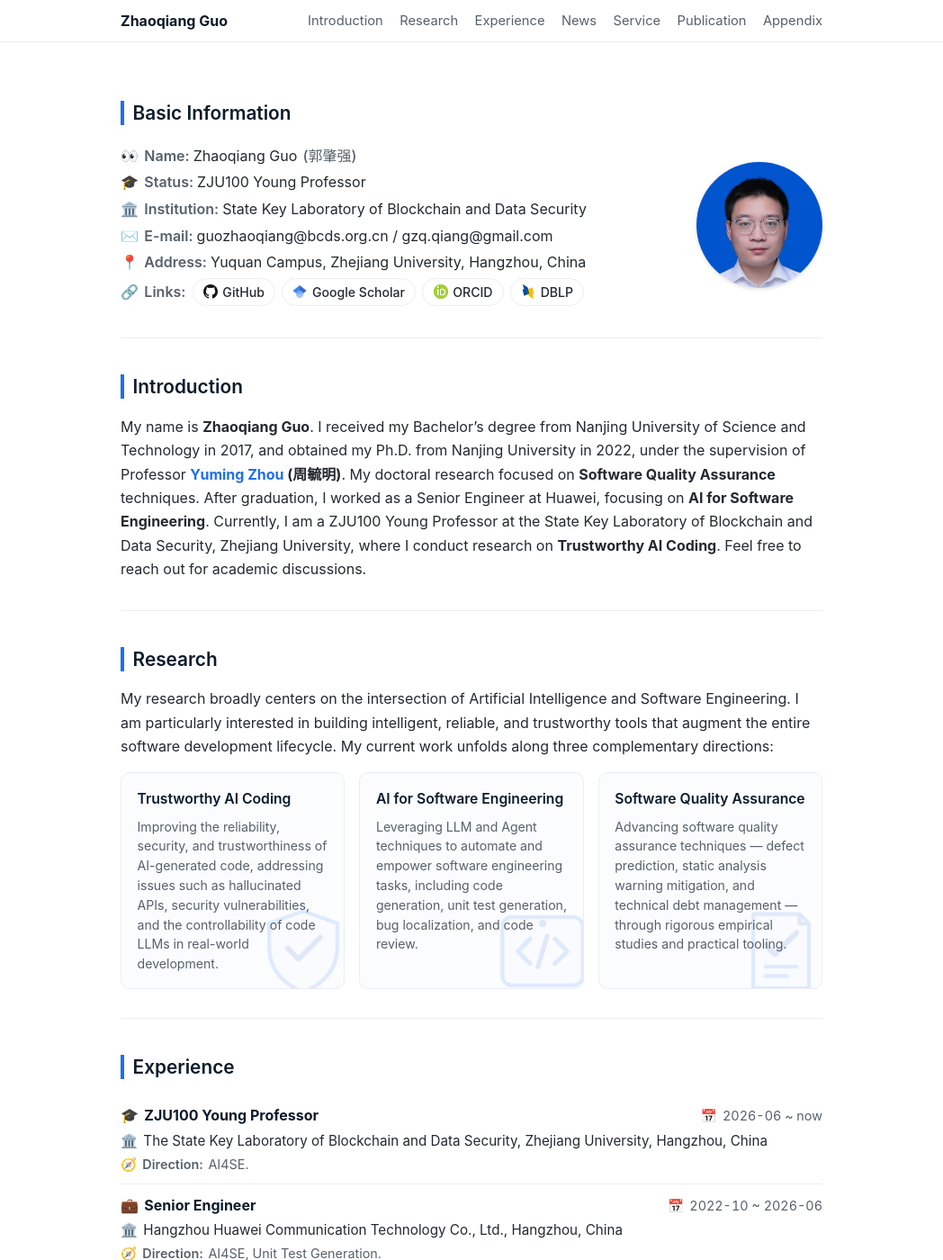
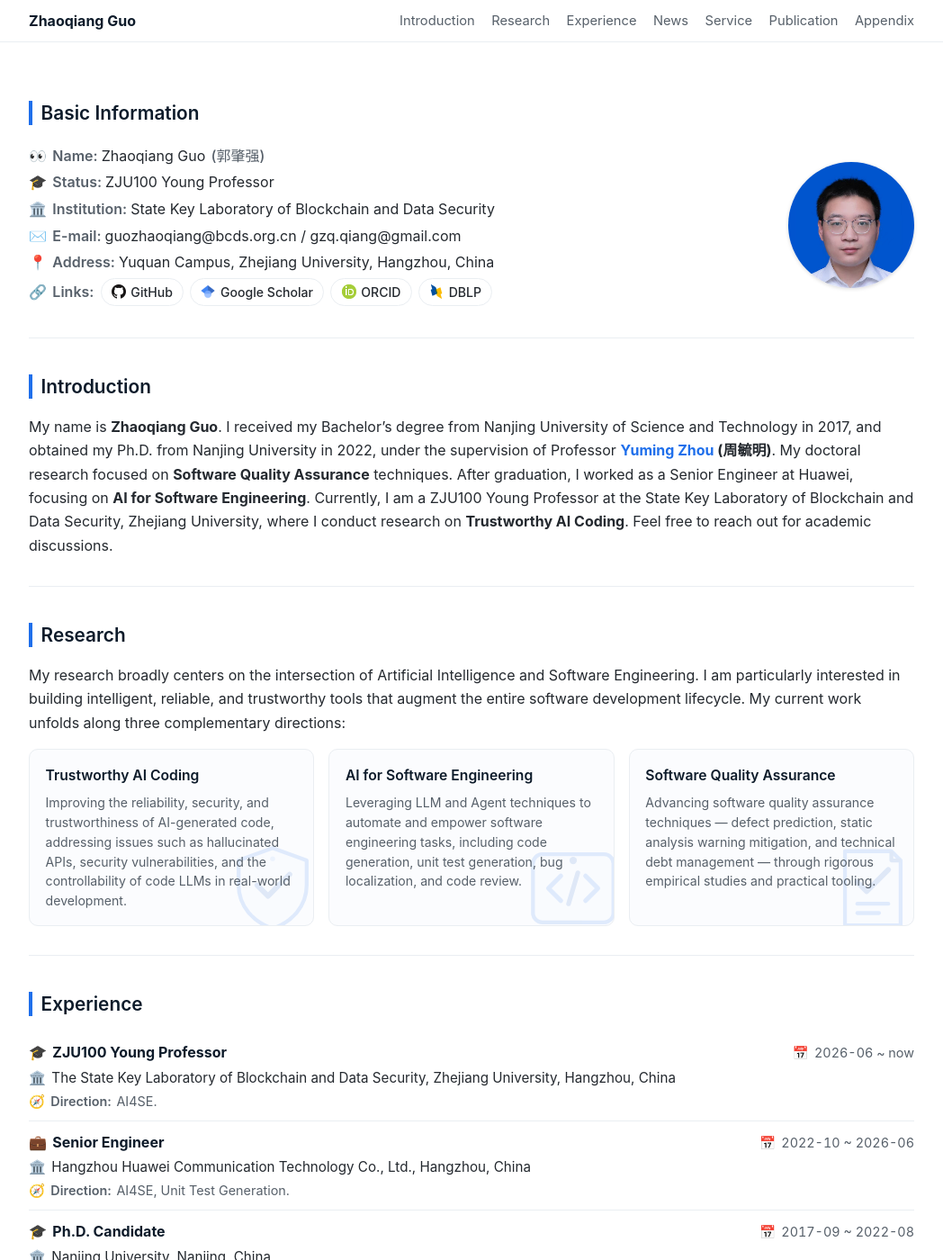
Before and after one commit to Naplues/naplues.github.io, a Jekyll site: the page built from index.html, in a window 1280 px wide and 1400 px high. Shown: the whole window at 90% size, without its empty margins (116-1164 px from the left). Built offline with Jekyll 4.4.1, drawn with Linux system fonts in a browser that asks for light colours; a script that is not in the unit is left out.

Commit message:
Widen page layout to ~80% of viewport
Co-Authored-By: Claude Fable 5 <noreply@anthropic.com>

```diff
--- a/assets/css/style.css
+++ b/assets/css/style.css
@@ -8,7 +8,8 @@
   --text-muted: #57606a;
   --border: #eaeef2;
   --bg-soft: #fbfcfe;
-  --max-width: 820px;
+  --max-width: 80%;
+  --max-width-cap: 1400px;
 }
 
 * { box-sizing: border-box; }
@@ -33,7 +34,8 @@ a {
 a:hover { text-decoration: underline; }
 
 .page {
-  max-width: var(--max-width);
+  max-width: min(var(--max-width), var(--max-width-cap));
+  width: 100%;
   margin: 0 auto;
   padding: 4.5rem 1.25rem 4rem;
 }
@@ -51,7 +53,8 @@ a:hover { text-decoration: underline; }
   border-bottom: 1px solid var(--border);
 }
 .topnav-inner {
-  max-width: var(--max-width);
+  max-width: min(var(--max-width), var(--max-width-cap));
+  width: 100%;
   margin: 0 auto;
   padding: 0.6rem 1.25rem;
   display: flex;
@@ -344,7 +347,8 @@ em { font-style: italic; }
 
 /* ---------- Responsive ---------- */
 @media (max-width: 600px) {
-  .page { padding: 1.5rem 1rem 3rem; }
+  .page { padding: 1.5rem 1rem 3rem; max-width: 100%; }
+  .topnav-inner { max-width: 100%; }
   .profile {
     grid-template-columns: 1fr;
     text-align: center;
```
